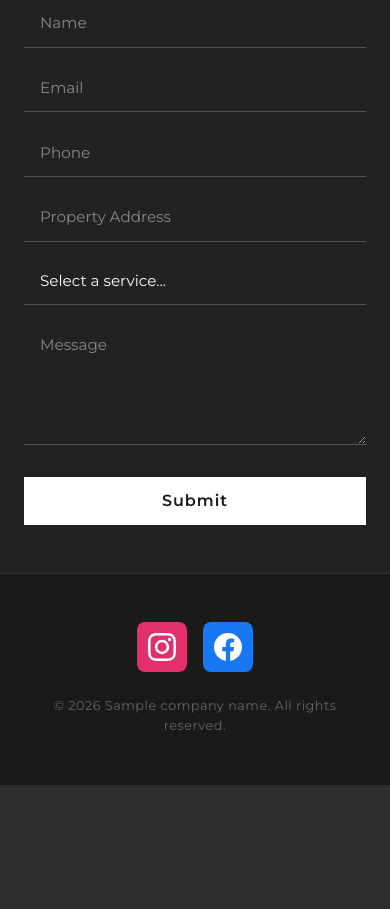
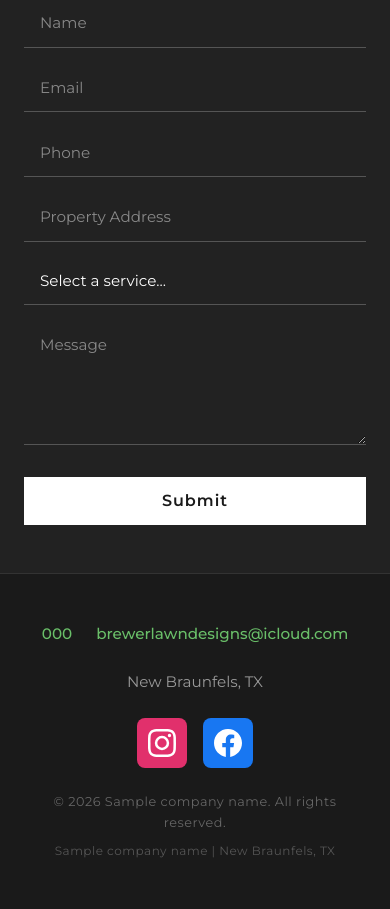
Before and after one commit to brewerlawn1/brewer-lawn-leads, a Flask app: template landing_page/templates/index.html in a window 390 px wide. Shown: the part 3053-3962 px from the top of the page. Before the commit the page ends 3838 px from the top, so only its background shows below. Run offline with Flask 3, Linux system fonts and the light colour scheme; the template is opened without the code that fills it: most values are stand-ins (such as "Sample title", 1, 10 or a date in 2020).

Commit message:
Add SEO overhaul: meta tags, JSON-LD schema, robots.txt, sitemap, footer contact
- Meta description, Open Graph, Twitter Card tags
- JSON-LD LocalBusiness structured data with services, reviews, hours
- robots.txt and sitemap.xml Flask routes
- Favicon route serving logo.png
- Footer contact info (phone, email, location)
- Google Analytics GA4 snippet (conditional on env var)
- Canonical URL and geo meta tags
- Semantic HTML improvements (main element, aria-label)

Co-Authored-By: Claude Opus 4.6 <noreply@anthropic.com>

```diff
--- a/landing_page/app.py
+++ b/landing_page/app.py
@@ -10,7 +10,9 @@ sys.path.insert(0, os.path.dirname(os.path.dirname(__file__)))
 
 from flask import Flask, render_template, request
 from config import (LANDING_PAGE_HOST, LANDING_PAGE_PORT, SERVICES, COMPANY_NAME,
-                     COMPANY_TAGLINE, COMPANY_LOCATION, COMPANY_STORY)
+                     COMPANY_TAGLINE, COMPANY_LOCATION, COMPANY_STORY,
+                     COMPANY_PHONE, COMPANY_EMAIL, COMPANY_DOMAIN,
+                     COMPANY_DESCRIPTION, GA_MEASUREMENT_ID)
 from crm.database import add_lead
 
 app = Flask(__name__)
@@ -23,7 +25,12 @@ def home():
                            services=SERVICES,
                            tagline=COMPANY_TAGLINE,
                            location=COMPANY_LOCATION,
-                           story=COMPANY_STORY)
+                           story=COMPANY_STORY,
+                           phone=COMPANY_PHONE,
+                           email=COMPANY_EMAIL,
+                           domain=COMPANY_DOMAIN,
+                           description=COMPANY_DESCRIPTION,
+                           ga_id=GA_MEASUREMENT_ID)
 
 
 @app.route("/submit-lead", methods=["POST"])
@@ -57,5 +64,33 @@ def submit_lead():
                            name=name)
 
 
+@app.route("/robots.txt")
+def robots():
+    return app.response_class(
+        response="User-agent: *\nAllow: /\nSitemap: https://brewerlawndesigns.org/sitemap.xml\n",
+        status=200,
+        mimetype="text/plain"
+    )
+
+
+@app.route("/sitemap.xml")
+def sitemap():
+    xml = """<?xml version="1.0" encoding="UTF-8"?>
+<urlset xmlns="http://www.sitemaps.org/schemas/sitemap/0.9">
+  <url>
+    <loc>https://brewerlawndesigns.org/</loc>
+    <lastmod>2026-02-10</lastmod>
+    <changefreq>weekly</changefreq>
+    <priority>1.0</priority>
+  </url>
+</urlset>"""
+    return app.response_class(response=xml, status=200, mimetype="application/xml")
+
+
+@app.route("/favicon.ico")
+def favicon():
+    return app.send_static_file("images/logo.png")
+
+
 if __name__ == "__main__":
     app.run(host=LANDING_PAGE_HOST, port=LANDING_PAGE_PORT, debug=True)
--- a/landing_page/static/css/style.css
+++ b/landing_page/static/css/style.css
@@ -445,6 +445,40 @@ footer p {
     letter-spacing: 0.5px;
 }
 
+.footer-contact {
+    display: flex;
+    justify-content: center;
+    align-items: center;
+    gap: 1.5rem;
+    margin-bottom: 1.5rem;
+    flex-wrap: wrap;
+}
+
+.footer-phone,
+.footer-email {
+    color: #6abf69;
+    text-decoration: none;
+    font-size: 0.95rem;
+    font-weight: 500;
+    transition: color 0.2s;
+}
+
+.footer-phone:hover,
+.footer-email:hover {
+    color: #8fd98e;
+}
+
+.footer-location {
+    color: #999;
+    font-size: 0.95rem;
+}
+
+.footer-location-text {
+    color: #555;
+    font-size: 0.75rem;
+    margin-top: 0.5rem;
+}
+
 /* ---- Thank You Page ---- */
 .thank-you {
     text-align: center;
--- a/landing_page/templates/index.html
+++ b/landing_page/templates/index.html
@@ -3,9 +3,119 @@
 <head>
     <meta charset="UTF-8">
     <meta name="viewport" content="width=device-width, initial-scale=1.0">
-    <title>Landscaping | {{ company_name }} | {{ location }}</title>
+    <title>Landscaping & Lawn Care in New Braunfels, TX | {{ company_name }}</title>
+
+    <!-- SEO Meta -->
+    <meta name="description" content="{{ description }}">
+    <link rel="canonical" href="{{ domain }}/">
+
+    <!-- Open Graph (Facebook/LinkedIn) -->
+    <meta property="og:type" content="website">
+    <meta property="og:title" content="{{ company_name }} | Landscaping in New Braunfels, TX">
+    <meta property="og:description" content="{{ description }}">
+    <meta property="og:url" content="{{ domain }}/">
+    <meta property="og:image" content="{{ domain }}/static/images/logo.png">
+    <meta property="og:site_name" content="{{ company_name }}">
+    <meta property="og:locale" content="en_US">
+
+    <!-- Twitter Card -->
+    <meta name="twitter:card" content="summary_large_image">
+    <meta name="twitter:title" content="{{ company_name }} | Landscaping in New Braunfels, TX">
+    <meta name="twitter:description" content="{{ description }}">
+    <meta name="twitter:image" content="{{ domain }}/static/images/logo.png">
+
+    <!-- Geo Tags (Local SEO) -->
+    <meta name="geo.region" content="US-TX">
+    <meta name="geo.placename" content="New Braunfels">
+
+    <!-- Favicon -->
+    <link rel="icon" type="image/png" href="/static/images/logo.png">
+    <link rel="apple-touch-icon" href="/static/images/logo.png">
+
+    <!-- Styles & Fonts -->
     <link rel="stylesheet" href="{{ url_for('static', filename='css/style.css') }}">
     <link href="https://fonts.googleapis.com/css2?family=Montserrat:wght@300;400;500;600;700&display=swap" rel="stylesheet">
+
+    {% if ga_id %}
+    <!-- Google Analytics (GA4) -->
+    <script async src="https://www.googletagmanager.com/gtag/js?id={{ ga_id }}"></script>
+    <script>
+      window.dataLayer = window.dataLayer || [];
+      function gtag(){dataLayer.push(arguments);}
+      gtag('js', new Date());
+      gtag('config', '{{ ga_id }}');
+    </script>
+    {% endif %}
+
+    <!-- JSON-LD Structured Data -->
+    <script type="application/ld+json">
+    {
+      "@context": "https://schema.org",
+      "@type": "LocalBusiness",
+      "@id": "{{ domain }}",
+      "name": "{{ company_name }}",
+      "description": "{{ description }}",
+      "url": "{{ domain }}",
+      {% if phone %}"telephone": "{{ phone }}",{% endif %}
+      "email": "brewerlawndesigns@icloud.com",
+      "image": "{{ domain }}/static/images/logo.png",
+      "logo": "{{ domain }}/static/images/logo.png",
+      "address": {
+        "@type": "PostalAddress",
+        "addressLocality": "New Braunfels",
+        "addressRegion": "TX",
+        "postalCode": "78130",
+        "addressCountry": "US"
+      },
+      "geo": {
+        "@type": "GeoCoordinates",
+        "latitude": 29.7030,
+        "longitude": -98.1245
+      },
+      "areaServed": {
+        "@type": "GeoCircle",
+        "geoMidpoint": {
+          "@type": "GeoCoordinates",
+          "latitude": 29.7030,
+          "longitude": -98.1245
+        },
+        "geoRadius": "40000"
+      },
+      "priceRange": "$$",
+      "openingHoursSpecification": {
+        "@type": "OpeningHoursSpecification",
+        "dayOfWeek": ["Monday","Tuesday","Wednesday","Thursday","Friday","Saturday"],
+        "opens": "07:00",
+        "closes": "18:00"
+      },
+      "sameAs": [
+        "https://www.instagram.com/brewerlawndesigns/",
+        "https://www.facebook.com/Brewerlawndesigns/"
+      ],
+      "aggregateRating": {
+        "@type": "AggregateRating",
+        "ratingValue": "5.0",
+        "reviewCount": "7",
+        "bestRating": "5"
+      },
+      "hasOfferCatalog": {
+        "@type": "OfferCatalog",
+        "name": "Landscaping Services",
+        "itemListElement": [
+          {"@type": "Offer", "itemOffered": {"@type": "Service", "name": "Landscaping"}},
+          {"@type": "Offer", "itemOffered": {"@type": "Service", "name": "Hardscaping"}},
+          {"@type": "Offer", "itemOffered": {"@type": "Service", "name": "Landscape Maintenance"}},
+          {"@type": "Offer", "itemOffered": {"@type": "Service", "name": "Sod Installation"}},
+          {"@type": "Offer", "itemOffered": {"@type": "Service", "name": "Artificial Turf"}},
+          {"@type": "Offer", "itemOffered": {"@type": "Service", "name": "Fall and Spring Cleanup"}},
+          {"@type": "Offer", "itemOffered": {"@type": "Service", "name": "Concrete & Masonry"}},
+          {"@type": "Offer", "itemOffered": {"@type": "Service", "name": "Garden Design"}},
+          {"@type": "Offer", "itemOffered": {"@type": "Service", "name": "Residential Lawn Mowing"}},
+          {"@type": "Offer", "itemOffered": {"@type": "Service", "name": "Commercial Lawn Mowing"}}
+        ]
+      }
+    }
+    </script>
 </head>
 <body>
     <!-- Navigation -->
@@ -24,6 +134,7 @@
         </nav>
     </header>
 
+    <main>
     <!-- Hero Section - Big landscape photo -->
     <section id="home" class="hero">
         <div class="hero-overlay">
@@ -94,7 +205,7 @@
         <div class="error-message">{{ error }}</div>
         {% endif %}
 
-        <form id="leadForm" action="/submit-lead" method="POST">
+        <form id="leadForm" action="/submit-lead" method="POST" aria-label="Request a free quote">
             <input type="hidden" name="access_key" value="ccf95b96-b6bd-416f-904a-f796ba981034">
             <div class="form-group">
                 <input type="text" id="name" name="name" required placeholder="Name">
@@ -145,12 +256,20 @@
         });
         </script>
     </section>
+    </main>
 
     <!-- Floating Get a Quote Button -->
     <a href="#contact" class="floating-cta">Get a Free Quote</a>
 
     <!-- Footer -->
     <footer>
+        <div class="footer-contact">
+            {% if phone %}
+            <a href="tel:{{ phone }}" class="footer-phone">{{ phone }}</a>
+            {% endif %}
+            <a href="mailto:brewerlawndesigns@icloud.com" class="footer-email">brewerlawndesigns@icloud.com</a>
+            <span class="footer-location">New Braunfels, TX</span>
+        </div>
         <div class="social-links">
             <a href="https://www.instagram.com/brewerlawndesigns/" target="_blank" rel="noopener noreferrer" class="social-icon instagram" aria-label="Instagram">
                 <svg viewBox="0 0 24 24" width="28" height="28" fill="white">
@@ -164,6 +283,7 @@
             </a>
         </div>
         <p>&copy; 2026 {{ company_name }}. All rights reserved.</p>
+        <p class="footer-location-text">{{ company_name }} | New Braunfels, TX</p>
     </footer>
 </body>
 </html>
```
Also changed, not shown: config.py (+9 -0 lines).
